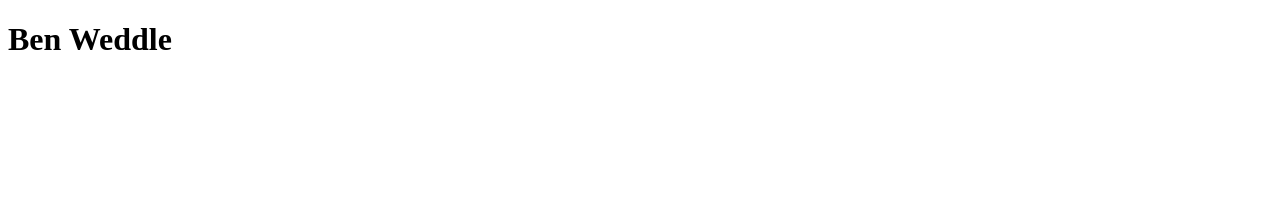
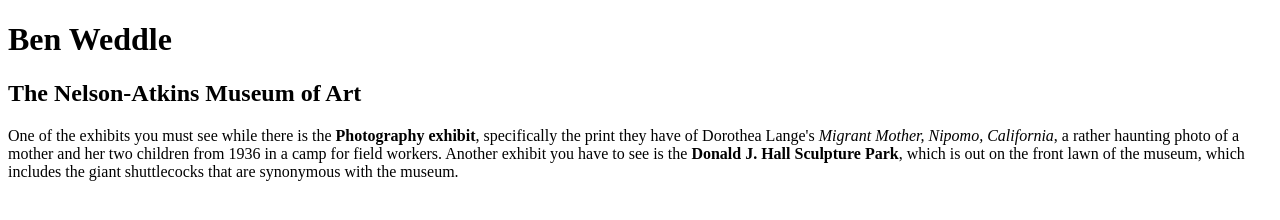
Before and after one commit to 44-563-Web-Apps-F22/44563-webapps-assignment-3-BWeddle, a plain HTML site: page index.html in a window 1280 px wide. Drawn offline with Linux system fonts and the light colour scheme.

Commit message:
Update index.html

```diff
--- a/index.html
+++ b/index.html
@@ -5,9 +5,17 @@
 </head>
 
 <body>
-<h1>
-    Ben Weddle
-</h1>
+    <h1>
+        Ben Weddle
+    </h1>
+    <h2>
+        The Nelson-Atkins Museum of Art
+    </h2>
+    <p>
+        One of the exhibits you must see while there is the <b>Photography exhibit</b>, specifically the print they have of Dorothea Lange's <i>Migrant Mother, Nipomo, California</i>, a rather haunting photo of a mother and her two children from 1936 in a camp for field workers.
+        Another exhibit you have to see is the <b>Donald J. Hall Sculpture Park</b>, which is out on the front lawn of the museum, which includes the giant shuttlecocks that are synonymous with the museum.
+    </p>
+
 </body>
 
 </html>
```
